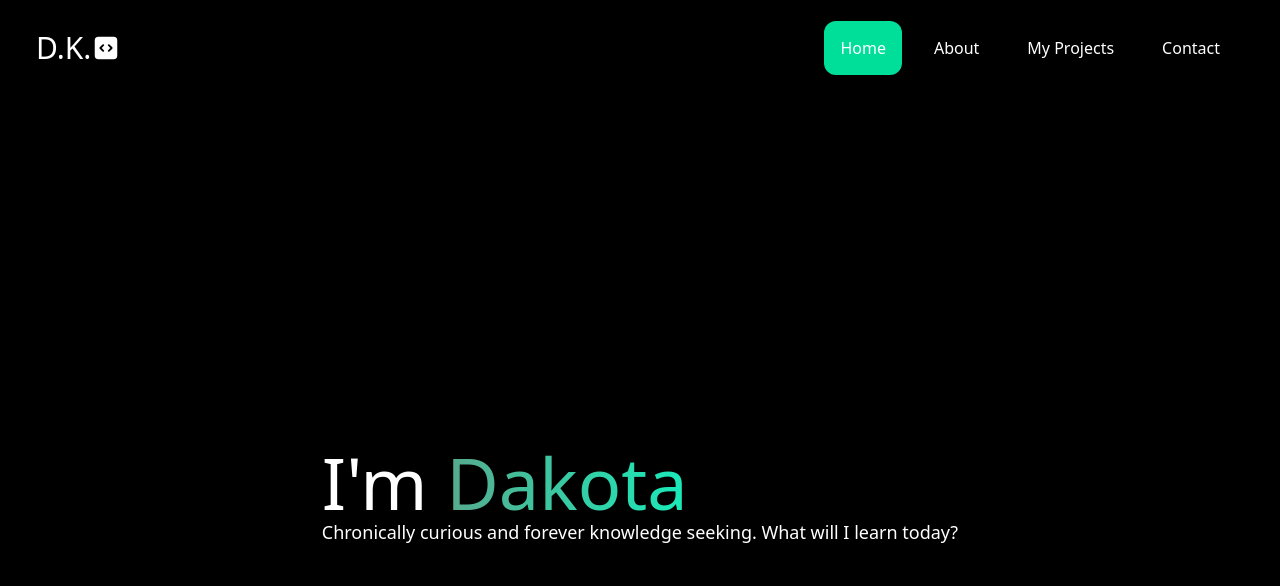
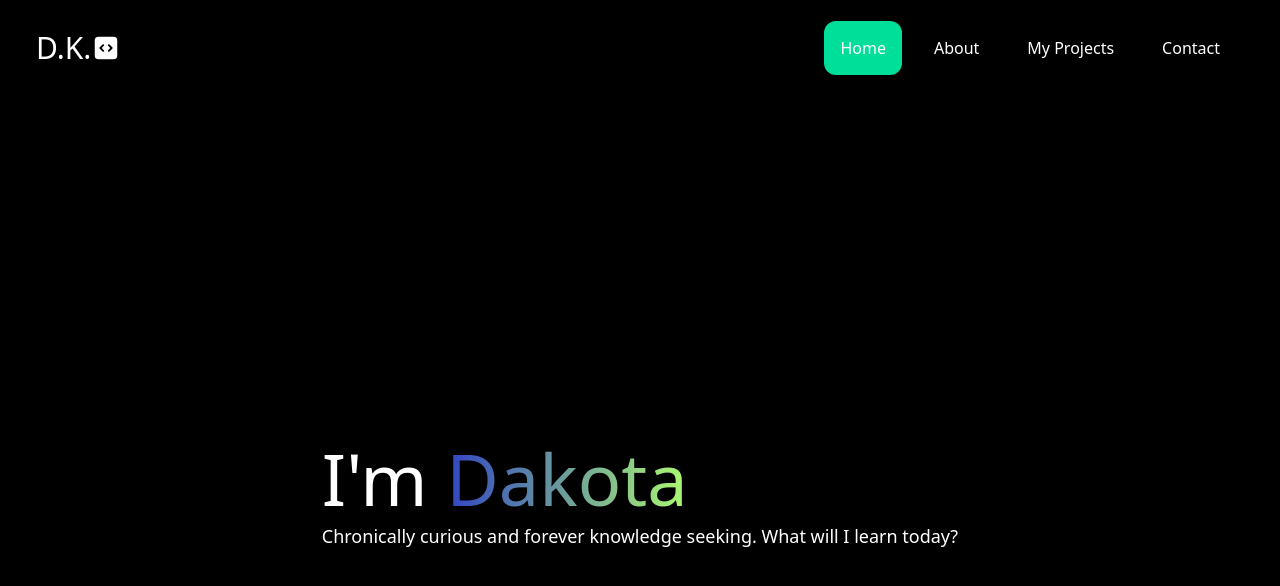
Before and after one commit to JabaDUDE/react-portfolio, a React (Vite) app: page / in a window 1280 px wide. Shown: the top 586 px of the page. Built offline with nearby package versions, Linux system fonts and the light colour scheme.

Commit message:
improved gradient background on homepage

```diff
--- a/src/components/pages/index.jsx
+++ b/src/components/pages/index.jsx
@@ -4,7 +4,7 @@ function Home() {
   return (
     <div className="bg-black text-white h-screen flex flex-col items-center justify-center">
       <div className='text-left'>
-        <h1 className='text-7xl'>I'm <span className='bg-gradient-to-r from-[#57aa8d] to-[#19ebba] text-transparent bg-clip-text'>Dakota</span></h1>
+        <h1 className='text-7xl mb-2'>I'm <span className='bg-gradient-to-r from-[#3044c5] to-[#acfa70] text-transparent bg-clip-text'>Dakota</span></h1>
         <h3 className="text-lg">Chronically curious and forever knowledge seeking. What will I learn today?</h3>
       </div>
     </div>
```
